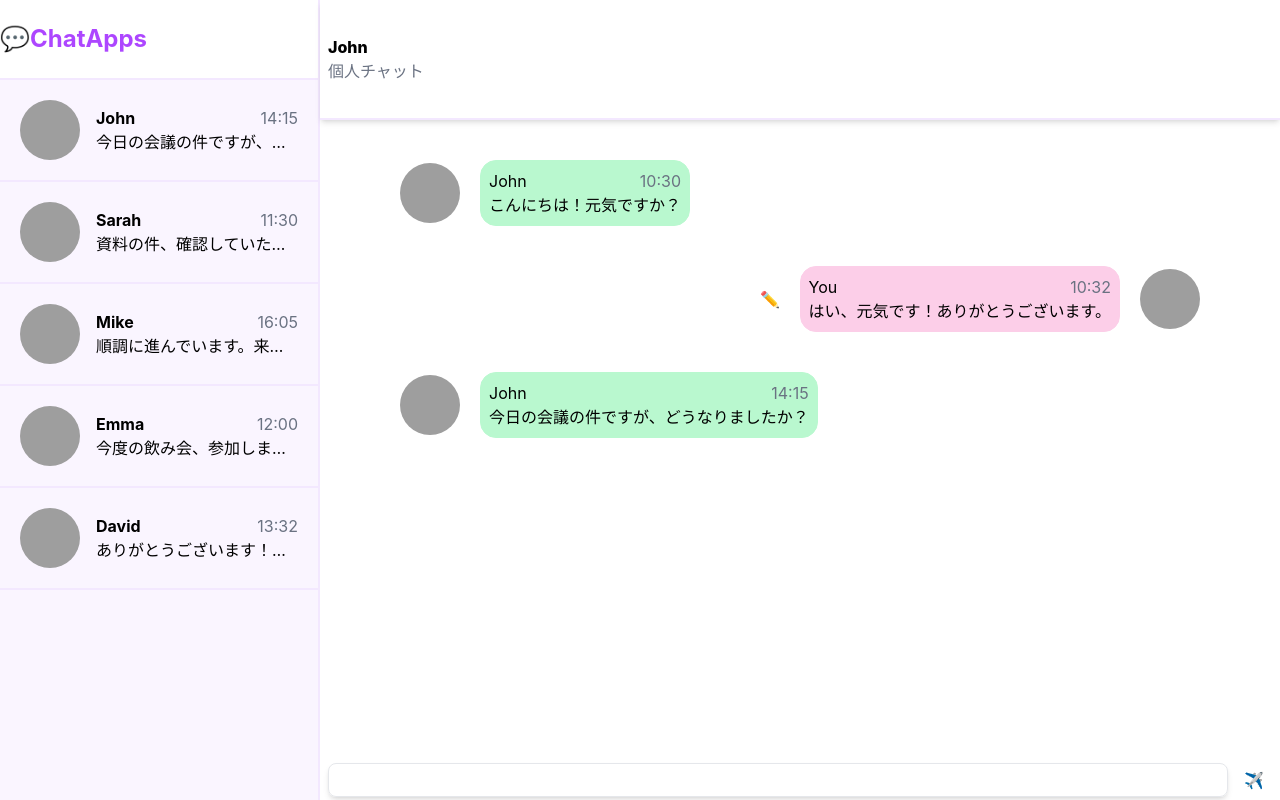
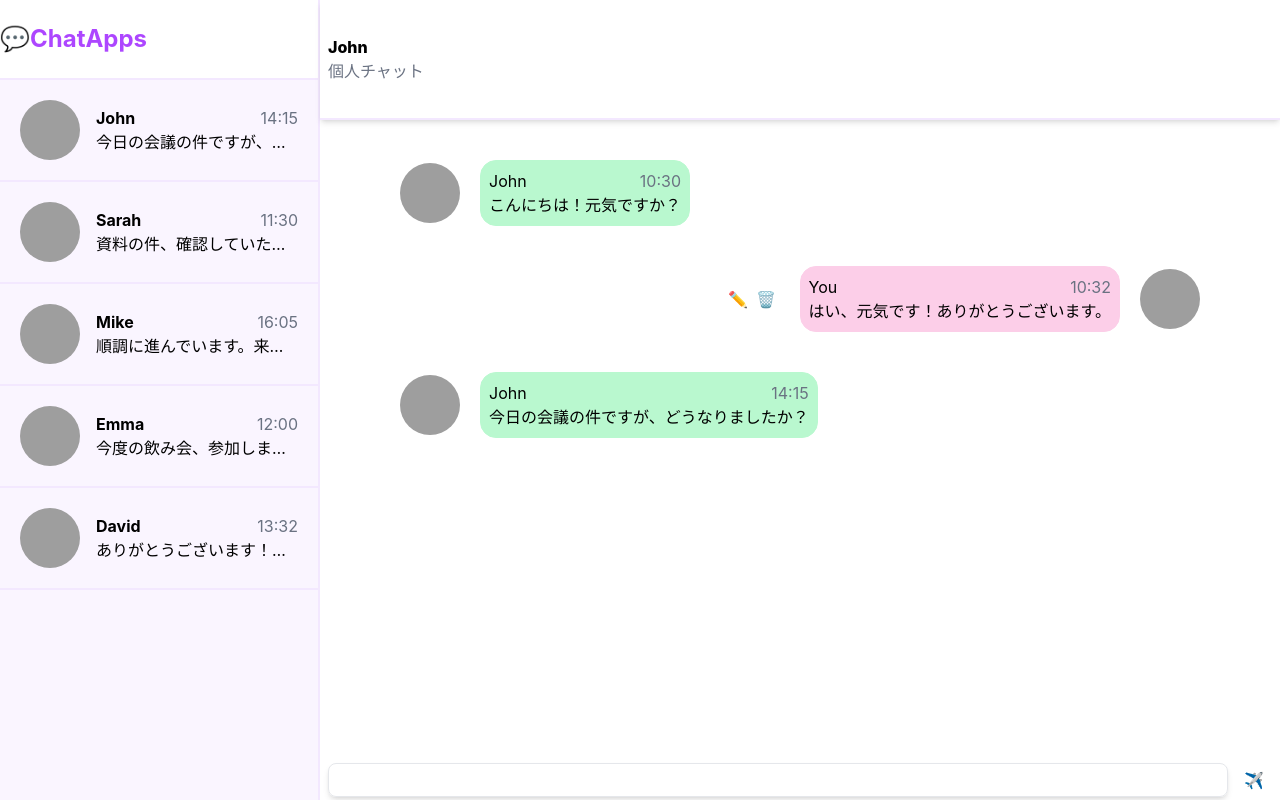
Before and after one commit to lokusuke/react-message, a React (Vite) app: page / in a window 1280 px wide. Built offline with nearby package versions, Linux system fonts and the light colour scheme; grey boxes are pictures that could not be loaded.

Commit message:
左カラムのコンポーネント、右カラムのコンポーネントを分離。メッセージ削除を実装。

```diff
--- a/src/atoms/loginUserAtom.js
+++ b/src/atoms/loginUserAtom.js
@@ -41,7 +41,7 @@ export const setMessageRoomAtom = atom(null, (get, set, id) =>
   set(messageRoomAtom, id),
 );
 
-// Todo: メッセージ部屋にメッセージを新規追加する関数Atom（Write-Only）
+// メッセージ部屋にメッセージを新規追加する関数Atom（Write-Only）
 export const appendMessageAtom = atom(null, (get, set, roomId, text) => {
   const allMessages = get(messagesAtom); // メッセージデータを取得
   const currentUser = get(loginUserAtom); // 自分のユーザー情報を取得
@@ -65,6 +65,24 @@ export const appendMessageAtom = atom(null, (get, set, roomId, text) => {
   });
 });
 
+// メッセージ部屋の自分のメッセージを削除する関数Atom（Write-Only）
+export const deleteMessageAtom = atom(null, (get, set, roomId, messageId) => {
+  const allMessages = get(messagesAtom); // メッセージデータを取得
+  const currentUser = get(loginUserAtom); // 自分のユーザー情報を取得
+
+  const targetMessages = allMessages[roomId]; // 指定メッセージグループIDのチャット一覧を取得
+
+  const filteredMessages = targetMessages.filter(
+    (message) =>
+      message.id !== messageId && message.sender.name !== currentUser.name,
+  );
+
+  set(messagesAtom, {
+    ...allMessages, // 元々あるメッセージデータをばらして新しい配列を作成
+    [roomId]: filteredMessages, // 該当のキーのメッセージをばらして、新しいメッセージを追加した配列を作成
+  });
+});
+
 // 選択しているメッセージ部屋IDをつかって、メッセージを取得する関数Atom（Read-Only）
 export const getMessagesAtom = atom((get) => {
   const allMessages = get(messagesAtom); // メッセージデータを取得
@@ -84,4 +102,12 @@ export const getParticipants = atom((get) => {
   return participants;
 });
 
+// メッセージ部屋内の自分のどのメッセージを編集中扱いにしておくかを保存するAtom
+export const editingMessageAtom = atom();
+
+// どのメッセージが編集中かをセットする関数Atom（Write-Only）
+export const setEditingMessageAtom = atom(null, (get, set, message) => {
+  set(editingMessageAtom, message);
+});
+
 //  ------------------------------------------
--- a/src/components/Message.jsx
+++ b/src/components/Message.jsx
@@ -1,6 +1,6 @@
-import { MessageRoom } from "./MessageRoom";
-import { MessageGroups } from "./MessageGroups";
-import { MessageTitle } from "./MessageTitle";
+import { MessageRoom } from "./room/MessageRoom";
+import { MessageGroups } from "./sidebar/MessageGroups";
+import { MessageTitle } from "./sidebar/MessageTitle";
 
 export const Message = () => {
   return (
@@ -9,9 +9,7 @@ export const Message = () => {
         <MessageTitle />
         <MessageGroups />
       </aside>
-      <main className="flex flex-1">
-        <MessageRoom />
-      </main>
+      <MessageRoom />
     </>
   );
 };
--- a/src/components/MessageRoom.jsx
+++ /dev/null
@@ -1,22 +0,0 @@
-import { useAtomValue } from "jotai";
-import { getMessagesAtom } from "../atoms/loginUserAtom";
-import { MessageItem } from "./MessageItem";
-import { MessageRoomHeader } from "./MessageRoomHeader";
-import { MessageForm } from "./MessageForm";
-
-export const MessageRoom = () => {
-  // クリックされているメッセージ部屋IDからメッセージ一覧を取得する
-  const activeMessages = useAtomValue(getMessagesAtom);
-
-  return (
-    <div className="flex flex-col h-screen w-full">
-      <MessageRoomHeader />
-      <ul className="list-none mx-10 flex-1 p-5 overflow-y-scroll">
-        {activeMessages.map((message) => (
-          <MessageItem key={message.id} message={message} />
-        ))}
-      </ul>
-      <MessageForm />
-    </div>
-  );
-};
--- a/src/components/MessageForm.jsx
+++ b/src/components/room/MessageForm.jsx
@@ -1,5 +1,5 @@
 import { useRef } from "react";
-import { appendMessageAtom, messageRoomAtom } from "../atoms/loginUserAtom";
+import { appendMessageAtom, messageRoomAtom } from "../../atoms/loginUserAtom";
 import { useAtomValue, useSetAtom } from "jotai";
 
 export const MessageForm = () => {
--- a/src/components/MessageItem.jsx
+++ b/src/components/room/MessageItem.jsx
@@ -1,16 +1,36 @@
-import { useAtomValue } from "jotai";
-import { loginUserAtom } from "../atoms/loginUserAtom";
+import { useAtomValue, useSetAtom } from "jotai";
+import {
+  deleteMessageAtom,
+  loginUserAtom,
+  messageRoomAtom,
+  setEditingMessageAtom,
+} from "../../atoms/loginUserAtom";
 import { format } from "date-fns";
 
 export const MessageItem = ({ message }) => {
   // 自分のユーザー情報を取得する
   const loginUser = useAtomValue(loginUserAtom);
 
+  // メッセージ部屋IDを取得する
+  const activeRoomId = useAtomValue(messageRoomAtom);
+
   // （メッセージの送信者が）自分であるかどうか
   const isMe = message.sender.name === loginUser.name;
 
   // メッセージ送信時間
   const sendTime = format(message.timestamp, "HH:mm");
+
+  // 編集するメッセージ情報を保管する
+  const setEditingMessage = useSetAtom(setEditingMessageAtom);
+
+  // 指定IDのメッセージを削除する(確認画面付き)
+  const deleteMessage = useSetAtom(deleteMessageAtom);
+  const deleteMessageWithCheck = (messageId) => {
+    if (!confirm("本当によろしいですか？")) {
+      return;
+    }
+    deleteMessage(activeRoomId, messageId);
+  };
 
   return (
     <li>
@@ -39,7 +59,18 @@ export const MessageItem = ({ message }) => {
         </div>
         {isMe && (
           <div>
-            <button>&#x270f;&#xfe0f;</button>
+            <button
+              onClick={() => setEditingMessage(message)}
+              className="hover:bg-sky-500 p-1 rounded-full"
+            >
+              &#x270f;&#xfe0f;
+            </button>
+            <button
+              onClick={() => deleteMessageWithCheck(message.id)}
+              className="hover:bg-red-500 p-1 rounded-full"
+            >
+              &#x1f5d1;&#xfe0f;
+            </button>
           </div>
         )}
       </div>
--- /dev/null
+++ b/src/components/room/MessageRoom.jsx
@@ -0,0 +1,32 @@
+import { useAtomValue } from "jotai";
+import { editingMessageAtom, getMessagesAtom } from "../../atoms/loginUserAtom";
+import { MessageItem } from "./MessageItem";
+import { MessageRoomHeader } from "./MessageRoomHeader";
+import { MessageForm } from "./MessageForm";
+
+export const MessageRoom = () => {
+  // クリックされているメッセージ部屋IDからメッセージ一覧を取得する
+  const activeMessages = useAtomValue(getMessagesAtom);
+
+  // 編集中のメッセージ情報を取得
+  const editingMessage = useAtomValue(editingMessageAtom);
+
+  return (
+    <main className="flex flex-1">
+      <div className="flex flex-col h-screen w-full">
+        <MessageRoomHeader />
+        <ul className="list-none mx-10 flex-1 p-5 overflow-y-scroll">
+          {activeMessages.map((message) => (
+            <MessageItem key={message.id} message={message} />
+          ))}
+        </ul>
+        <MessageForm />
+      </div>
+      {
+        editingMessage && (
+          <div>{`${editingMessage.id}を編集します`}</div>
+        ) /* Todo: メッセージ更新関数をつくる */
+      }
+    </main>
+  );
+};
--- a/src/components/MessageRoomHeader.jsx
+++ b/src/components/room/MessageRoomHeader.jsx
@@ -1,5 +1,5 @@
 import { useAtomValue } from "jotai";
-import { getParticipants } from "../atoms/loginUserAtom";
+import { getParticipants } from "../../atoms/loginUserAtom";
 
 export const MessageRoomHeader = () => {
   // メッセージ部屋の参加者情報を取得する
--- a/src/components/MessageGroups.jsx
+++ b/src/components/sidebar/MessageGroups.jsx
@@ -2,7 +2,7 @@ import { useSetAtom, useAtomValue } from "jotai";
 import {
   getMessageGroupsAtom,
   setMessageRoomAtom,
-} from "../atoms/loginUserAtom";
+} from "../../atoms/loginUserAtom";
 import { format } from "date-fns";
 
 export const MessageGroups = () => {
```
Also changed, not shown: src/components/sidebar/MessageTitle.jsx (renamed from src/components/MessageTitle.jsx).
